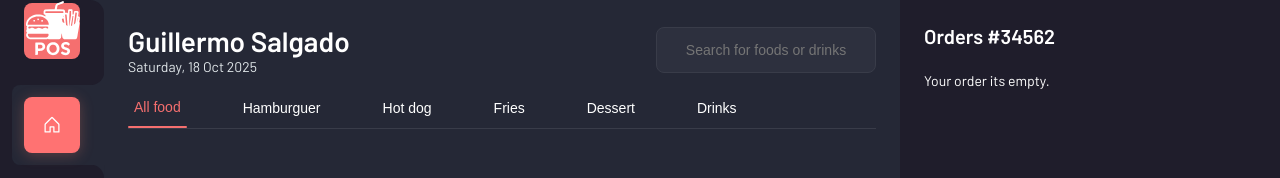
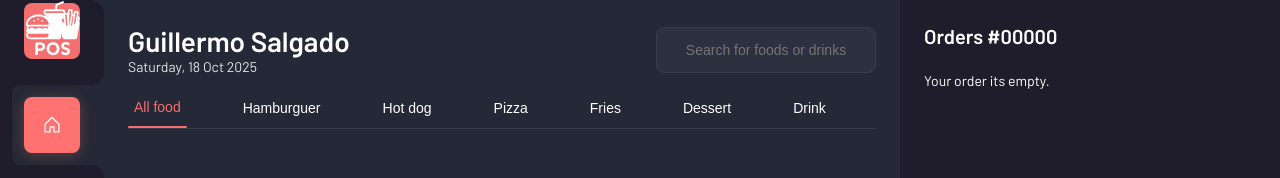
Before and after one commit to Willi005/KetchupFrontend, a React (Vite) app: page / in a window 1280 px wide. Shown: the top 178 px of the page. Built offline with nearby package versions, Linux system fonts and the light colour scheme; no server answers.

Commit message:
implement filter function component to grid food

```diff
--- a/src/component/CategoriesSlider/CategoriesSlider.jsx
+++ b/src/component/CategoriesSlider/CategoriesSlider.jsx
@@ -1,19 +1,31 @@
-import {useState} from 'react';
 import './CategoriesSlider.css';
 
-const categories = ['All food', 'Hamburguer', 'Hot dog', 'Fries', 'Dessert', 'Drinks'];
+const categories = [
+    { display: 'All food',   value: 'All food' },
+    { display: 'Hamburguer', value: 'BURGER' },
+    { display: 'Hot dog',    value: 'HOTDOG' },
+    { display: 'Pizza',    value: 'PIZZA' },
+    { display: 'Fries',      value: 'FRIE' },
+    { display: 'Dessert',    value: 'DESSERT' },
+    { display: 'Drink',     value: 'DRINK' }
+];
 
-export function CategoriesSlider() {
-    const [activeCategory, setActiveCategory] = useState('All food');
+export function CategoriesSlider({ activeCategory, onSelectCategory }) {
 
     return (
         <nav className="categories-slider">
             {categories.map(category => (
                 <button
-                    key={category}
-                    className={`category-tab ${activeCategory === category ? 'active' : ''}`}
-                    onClick={() => setActiveCategory(category)}>
-                    {category}
+                    key={category.value}
+
+                    // 1. Se compara el 'activeCategory' (que viene de HomePage) con el value.
+                    className={`category-tab ${activeCategory === category.value ? 'active' : ''}`}
+
+                    // 2. Al hacer clic se envía value al componente padre.
+                    onClick={() => onSelectCategory(category.value)}>
+
+                    {/* 3. Mostramos el texto 'display' (ej: 'Hamburguer') */}
+                    {category.display}
                 </button>
             ))}
         </nav>
--- a/src/component/FoodCard/FoodCard.css
+++ b/src/component/FoodCard/FoodCard.css
@@ -15,6 +15,7 @@
 
 .card-container:hover {
     transform: scale(1.02);
+    border: 1px #e0e0e0 solid;
 }
 
 .card-image {
--- a/src/component/FoodGrid/FoodGrid.jsx
+++ b/src/component/FoodGrid/FoodGrid.jsx
@@ -1,18 +1,7 @@
-import {useEffect, useState} from "react";
-import {getProducts} from "../../service/getProducts.js";
-import {FoodCard} from "../FoodCard/FoodCard.jsx";
+import { FoodCard } from "../FoodCard/FoodCard.jsx";
 import './FoodGrid.css'
 
-export function FoodGrid() {
-
-    const [products, setProducts] = useState([]);
-
-    useEffect(() => {
-        getProducts().then(data => {
-            setProducts(data);
-        })
-    }, []);
-
+export function FoodGrid({ products }) {
     return (
         <div className={'food-grid'}>
             {
@@ -22,29 +11,7 @@ export function FoodGrid() {
                               price={product.price}
                               category={product.category}
                               stock={product.stock}
-                              imgUrl={product.imageUrl}
-                    />
-                ))
-            }
-            { //pormientrasnomas
-                products.map(product => (
-                    <FoodCard key={product.id}
-                              name={product.name}
-                              price={product.price}
-                              category={product.category}
-                              stock={product.stock}
-                              imgUrl={product.imageUrl}
-                    />
-                ))
-            }
-            { //pormientrasnomas
-                products.map(product => (
-                    <FoodCard key={product.id}
-                              name={product.name}
-                              price={product.price}
-                              category={product.category}
-                              stock={product.stock}
-                              imgUrl={product.imageUrl}
+                              imgUrl={product.image}
                     />
                 ))
             }
--- a/src/component/OrderPanel/OrderPanel.jsx
+++ b/src/component/OrderPanel/OrderPanel.jsx
@@ -3,7 +3,7 @@ import './OrderPanel.css';
 export function OrderPanel() {
     return (
         <div className="order-panel">
-            <h2 className="order-title">Orders #34562</h2>
+            <h2 className="order-title">Orders #00000</h2>
             <p>Your order its empty.</p>
         </div>
     )
--- a/src/hooks/useProducts.js
+++ b/src/hooks/useProducts.js
@@ -1,19 +1,44 @@
-import {useEffect, useState} from "react";
-import {getProducts} from "../service/getProducts.js";
+import { useState, useEffect, useMemo } from 'react';
+import { getProducts } from '../service/getProducts.js';
 
 export function useProducts() {
 
-    const [products, setProducts] = useState([]);
+    // Estado para la lista completa de productos, sin filtrar
+    const [allProducts, setAllProducts] = useState([]);
+
+    // Estado para el criterio de filtro (la categoría seleccionada)
+    const [activeCategory, setActiveCategory] = useState('All food');
+
+    // Estado de carga (buena práctica :3)
     const [isLoading, setIsLoading] = useState(true);
 
     useEffect(() => {
-        getProducts().then(data => {
-                setProducts(data);
-            }
-        ).finally(() => {
-            setIsLoading(false);
-        })
-    }, [])
+        setIsLoading(true);
+        getProducts()
+            .then(data => {
+                setAllProducts(data);
+            })
+            .catch(error => {
+                console.error("Error fetching products:", error);
+            })
+            .finally(() => {
+                setIsLoading(false);
+            });
+    }, []);
 
-    return {products, isLoading};
+    // Este useMemo recalcula la lista !!solo!! si 'allProducts' o 'activeCategory' cambian.
+    const filteredProducts = useMemo(() => {
+        if (activeCategory === 'All food') {
+            return allProducts;
+        }
+        return allProducts.filter(product => product.category === activeCategory);
+    }, [allProducts, activeCategory]); // Dependencias
+
+    // Finalmente se devuelve toodo lo que un componente pueda necesitar
+    return {
+        products: filteredProducts,  // La lista ya filtrada
+        setCategory: setActiveCategory, // La función para cambiar el filtro
+        activeCategory: activeCategory, // El filtro actual (para el slider)
+        isLoading: isLoading        // El estado de carga
+    };
 }
--- a/src/pages/Home/HomePage.jsx
+++ b/src/pages/Home/HomePage.jsx
@@ -1,29 +1,38 @@
-import {FoodGrid} from "../../component/FoodGrid/FoodGrid.jsx";
-import {HomeHeader} from "../../component/HomeHeader/HomeHeader.jsx";
-import {CategoriesSlider} from "../../component/CategoriesSlider/CategoriesSlider.jsx";
-import {OrderPanel} from "../../component/OrderPanel/OrderPanel.jsx";
+import { FoodGrid } from "../../component/FoodGrid/FoodGrid.jsx";
+import { HomeHeader } from "../../component/HomeHeader/HomeHeader.jsx";
+import { CategoriesSlider } from "../../component/CategoriesSlider/CategoriesSlider.jsx";
+import { OrderPanel } from "../../component/OrderPanel/OrderPanel.jsx";
 import './HomePage.css';
+import { useProducts } from "../../hooks/useProducts.js";
 
 export function HomePage() {
+
+    const { products, setCategory, activeCategory, isLoading } = useProducts();
+
     return (
         <div className="homepage-layout">
-
             <div className="homepage-main-area">
-
                 <div className="homepage-header-container">
                     <HomeHeader/>
-                    <CategoriesSlider/>
+                    {/* 1. Pasamos los valores del hook a los componentes hijos */}
+                    <CategoriesSlider
+                        activeCategory={activeCategory}
+                        onSelectCategory={setCategory}
+                    />
                 </div>
 
                 <main className="homepage-content-scroller">
-                    <FoodGrid/>
+                    {/* 2. Manejamos el estado de carga (la buena práctica) */}
+                    {isLoading
+                        ? <p>Cargando productos...</p>
+                        : <FoodGrid products={products} />
+                    }
                 </main>
+            </div>
 
-            </div>
             <aside className="homepage-order-panel-wrapper">
                 <OrderPanel/>
             </aside>
-
         </div>
     )
 }
--- a/src/service/getProducts.js
+++ b/src/service/getProducts.js
@@ -1,4 +1,4 @@
-const API_URL = 'http://localhost:8080/products';
+const API_URL = 'http://localhost:8080/foods';
 
 export async function getProducts() {
     const response = await fetch(API_URL);
```
